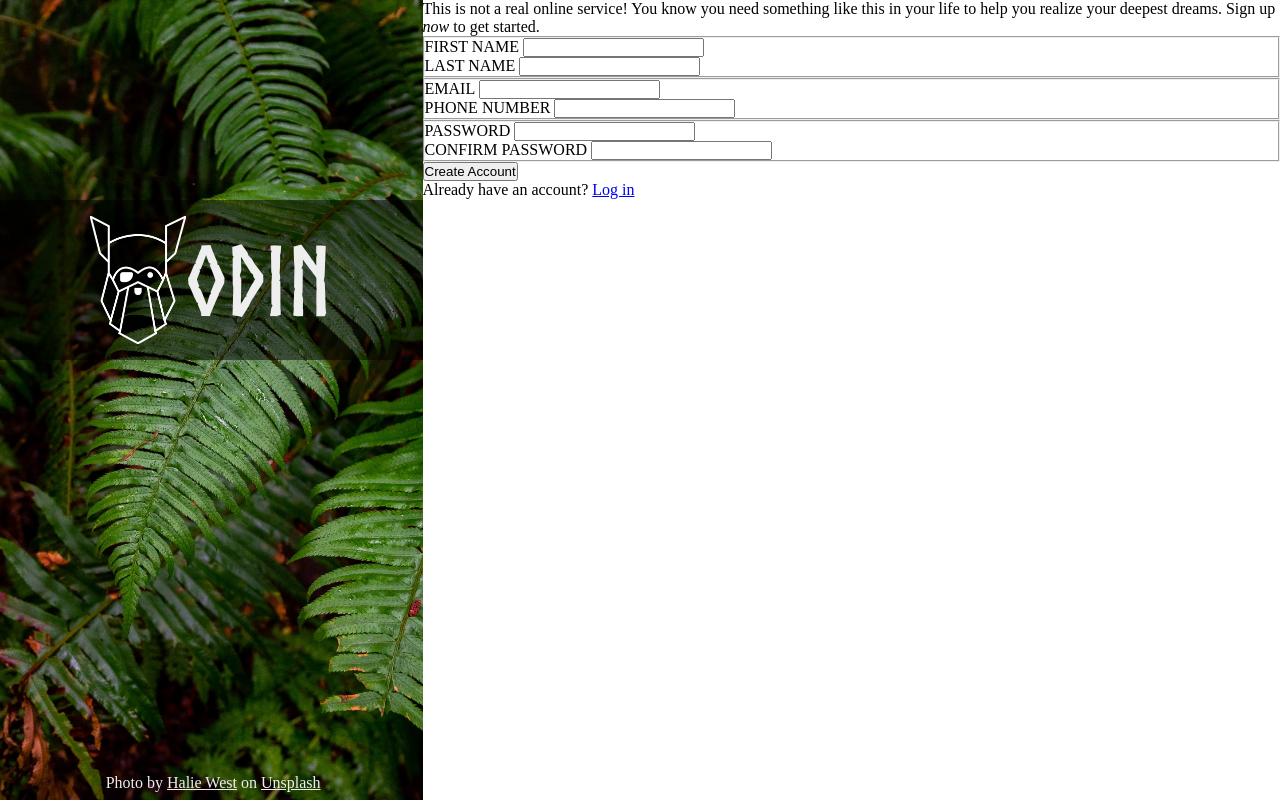
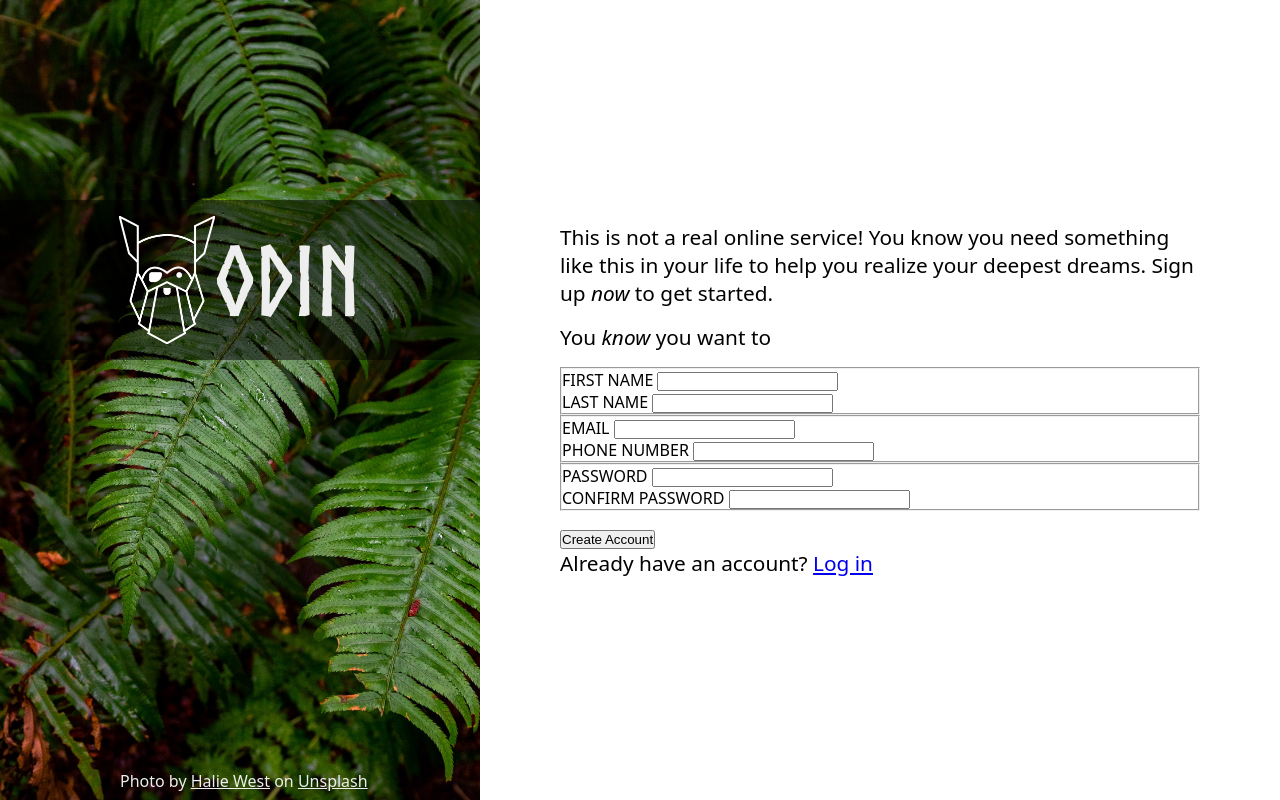
Before and after one commit to mgibson43/Sign-up-Form, a plain HTML site: page index.html in a window 1280 px wide. Drawn offline with Linux system fonts and the light colour scheme.

Commit message:
Update: Small changes to form section CSS

```diff
--- a/index.html
+++ b/index.html
@@ -17,7 +17,8 @@
       <footer class="photo-author">Photo by <span class="underline">Halie West</span> on <span class="underline">Unsplash</span></footer>
     </div>
     <div class="form-container">
-      <p>This is not a real online service! You know you need something like this in your life to help you realize your deepest dreams. Sign up <em>now</em> to get started.</p>
+      <p class="form-text">This is not a real online service! You know you need something like this in your life to help you realize your deepest dreams. Sign up <em>now</em> to get started.</p>
+      <p class="form-text">You <em>know</em> you want to</p>
       <form action="">
         <fieldset>
           <div>
--- a/style.css
+++ b/style.css
@@ -1,7 +1,15 @@
+:root {
+  font-family:system-ui, -apple-system, BlinkMacSystemFont, 'Segoe UI', Roboto, Oxygen, Ubuntu, Cantarell, 'Open Sans', 'Helvetica Neue', sans-serif;
+}
+
 * {
   padding: 0;
   margin: 0;
   box-sizing: border-box;
+}
+
+p {
+  font-size: 1.3rem;
 }
 
 .container {
@@ -52,6 +60,20 @@
   text-decoration: underline;
 }
 
+.form-container {
+  display: flex;
+  flex-direction: column;
+  gap: 1rem;
+  justify-content: center;
+  margin: 0 auto;
+
+  width: min(40rem, 100vw);
+}
+
+.form-text:nth-child(2) {
+  font-weight: 500;
+}
+
 @font-face {
   font-family: Norse-Bold;
   src: url("/fonts/Norse-Bold.otf") format("opentype");
```
